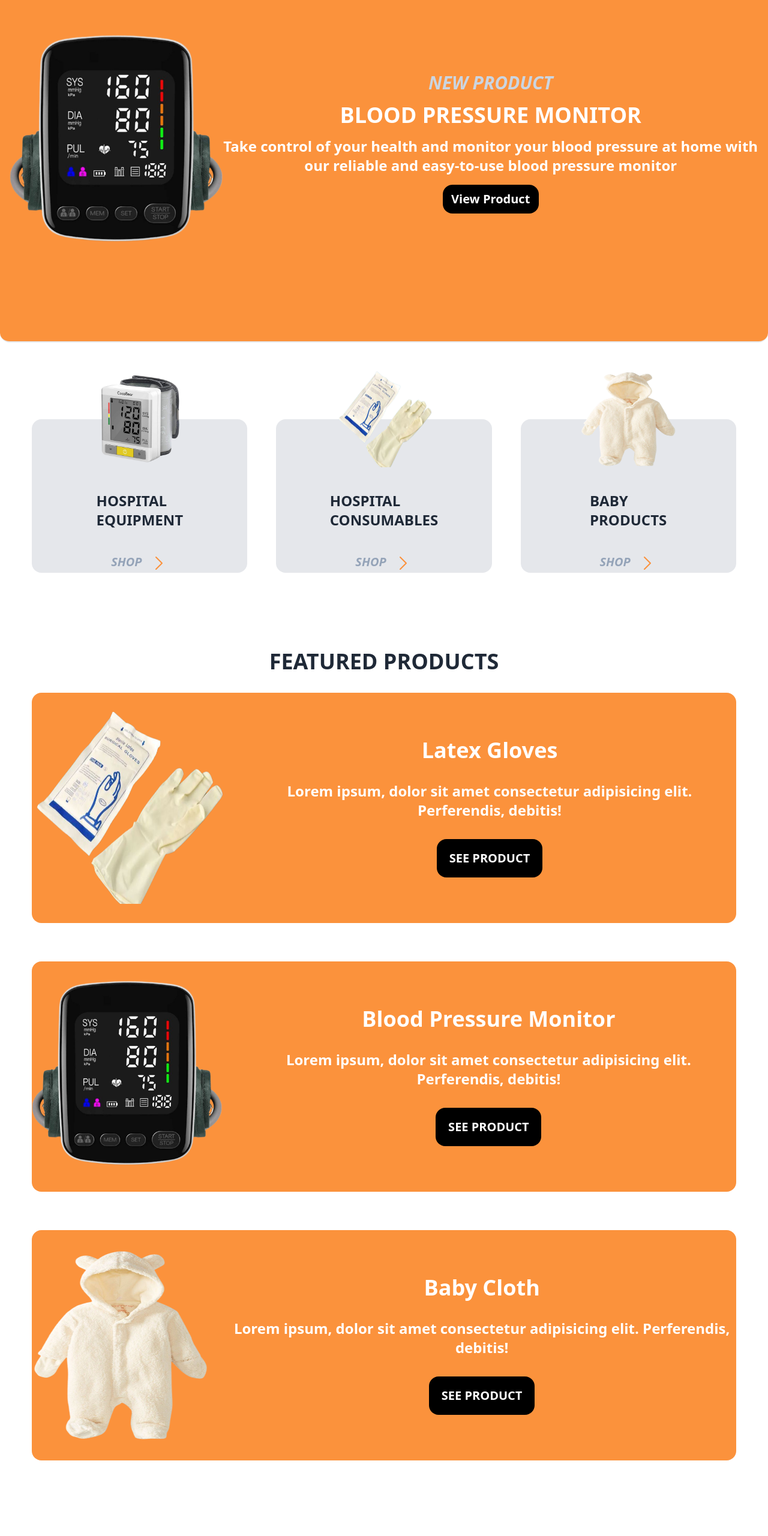
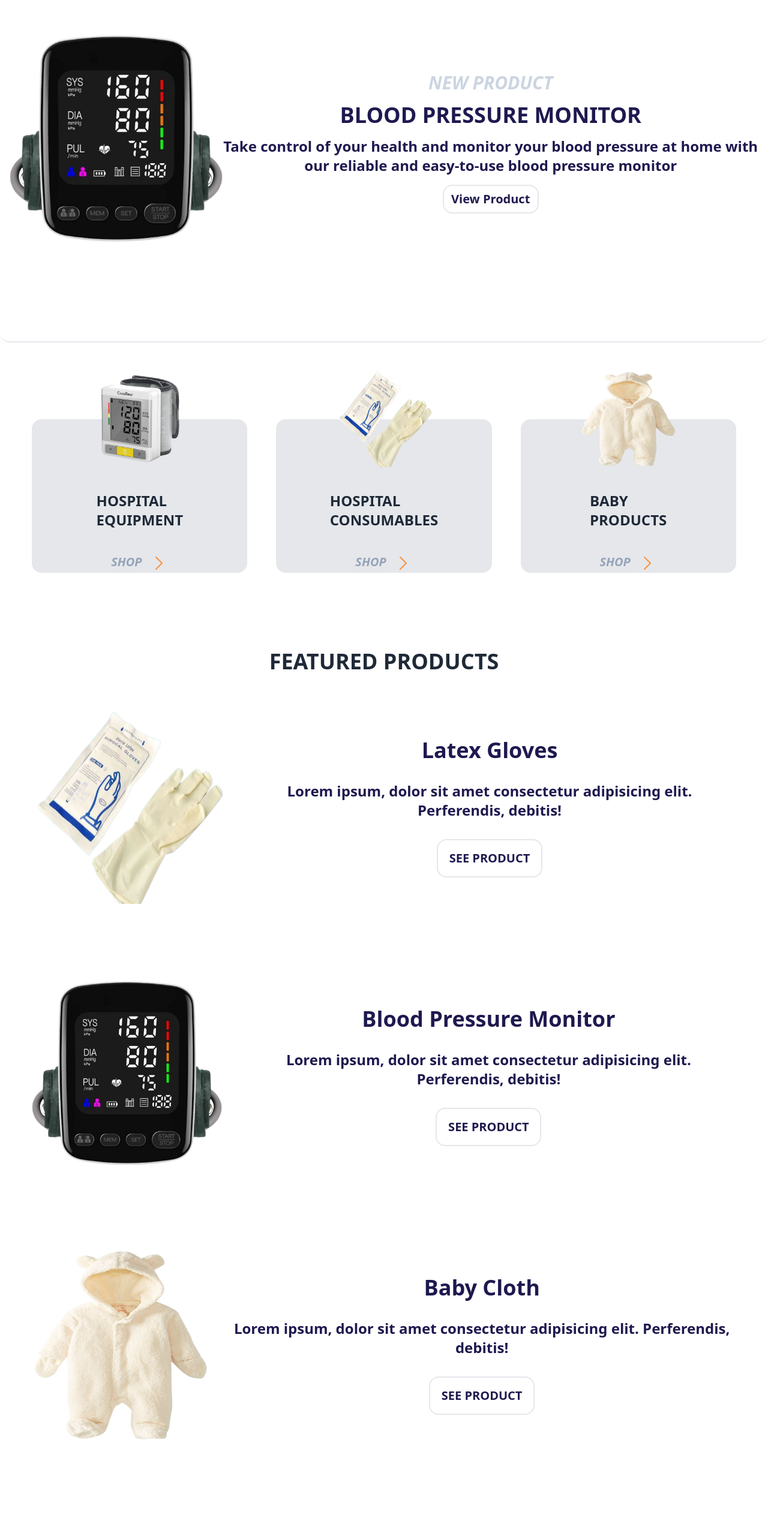
Before and after one commit to gitahievans/MedSupplyX, a React (Vite) app: page / in a window 1280 px wide. Shown: the part 200-2761 px from the top of the page at 60% size. Built offline with nearby package versions, Linux system fonts and the light colour scheme; grey boxes are pictures that could not be loaded.

Commit message:
Animate buttons in home page

```diff
--- a/src/components/Homepage.jsx
+++ b/src/components/Homepage.jsx
@@ -13,103 +13,198 @@ const Homepage = () => {
       }, []);
 
     return (
-        <main className="flex flex-col place-items-center"> {/* Entire homepage content */}
-            <section className=" bg-orange-400 flex flex-col place-items-center border-b-2 py-4 px-4 rounded-b-2xl lg:flex-row lg:py-36">
+      <main className="flex flex-col place-items-center">
+        {" "}
+        {/* Entire homepage content */}
+        <section className="  flex flex-col place-items-center border-b-2 py-4 px-4 rounded-b-2xl lg:flex-row lg:py-36">
           {/* New product */}
-                <div className=' pb-2 pt-2 flex justify-center'>
-                    <img src={bpbg} alt="bp monitor" className='h-1/2 w-1/2 lg:w-full lg:h-full' />
+          <div className=" pb-2 pt-2 flex justify-center">
+            <img
+              src={bpbg}
+              alt="bp monitor"
+              className="h-1/2 w-1/2 lg:w-full lg:h-full"
+            />
           </div>
-                <div className='w-full text-white flex flex-col place-items-center text-center gap-4'>
-                    <span className='text-slate-300 font-extrabold text-3xl italic'>NEW PRODUCT</span>
-                    <h1 className=' font-extrabold text-4xl'>BLOOD PRESSURE MONITOR</h1>
-                    <p className=' font-bold text-2xl'>Take control of your health and monitor your blood pressure at home with our reliable and easy-to-use blood pressure monitor</p>
-                    <Link to='/equipment#bp'>
-                        <button className='h-12 w-40 bg-black rounded-2xl text-xl font-extrabold'>
+          <div className="w-full text-[#1E194F] flex flex-col place-items-center text-center gap-4">
+            <span className="text-slate-300 font-extrabold text-3xl italic">
+              NEW PRODUCT
+            </span>
+            <h1 className=" font-extrabold text-4xl">BLOOD PRESSURE MONITOR</h1>
+            <p className=" font-bold text-2xl">
+              Take control of your health and monitor your blood pressure at
+              home with our reliable and easy-to-use blood pressure monitor
+            </p>
+            <Link to="/equipment#bp">
+              <button className="h-12 w-40 bg-white border-2 hover:text-white hover:bg-[#1E194F] transition ease-in-out duration-500  rounded-2xl text-xl font-extrabold">
                 View Product
               </button>
             </Link>
           </div>
         </section>
-            <section className='flex flex-col gap-12 place-items-center my-24 w-10/12 lg:grid lg:grid-cols-3 lg:w-11/12'>
+        <section className="flex flex-col gap-12 place-items-center my-24 w-10/12 lg:grid lg:grid-cols-3 lg:w-11/12">
           {/* Different sections */}
-                <div className=' bg-gray-200 rounded-2xl w-full flex flex-col place-items-center my-8 relative lg:col-span-1 lg:w-full'>
+          <div className=" bg-gray-200 rounded-2xl w-full flex flex-col place-items-center my-8 relative lg:col-span-1 lg:w-full">
             {/* Hospital equipment section */}
-                    <img src={bptwobg} alt="bp monitor" className=' w-40 h-40 relative bottom-20'/>
-                    <h1 className=' text-2xl font-black relative bottom-10'>HOSPITAL <br /> EQUIPMENT</h1>
-                    <Link to='/equipment' className='flex gap-3'>
-                        <h2 className=' text-xl text-slate-400 italic font-bold'>SHOP</h2>
-                        <svg className='w-8 h-8 text-orange-400' xmlns="http://www.w3.org/2000/svg" fill="none" viewBox="0 0 24 24" strokeWidth="1.5" stroke="currentColor">
-                            <path strokeLinecap="round" strokeLinejoin="round" d="M8.25 4.5l7.5 7.5-7.5 7.5" />
+            <img
+              src={bptwobg}
+              alt="bp monitor"
+              className=" w-40 h-40 relative bottom-20"
+            />
+            <h1 className=" text-2xl font-black relative bottom-10">
+              HOSPITAL <br /> EQUIPMENT
+            </h1>
+            <Link to="/equipment" className="flex gap-3">
+              <h2 className=" text-xl text-slate-400 italic font-bold">SHOP</h2>
+              <svg
+                className="w-8 h-8 text-orange-400"
+                xmlns="http://www.w3.org/2000/svg"
+                fill="none"
+                viewBox="0 0 24 24"
+                strokeWidth="1.5"
+                stroke="currentColor"
+              >
+                <path
+                  strokeLinecap="round"
+                  strokeLinejoin="round"
+                  d="M8.25 4.5l7.5 7.5-7.5 7.5"
+                />
               </svg>
             </Link>
           </div>
-                <div className=' bg-gray-200 rounded-2xl w-full flex flex-col place-items-center my-8 relative lg:col-span-1 lg:w-full'>
+          <div className=" bg-gray-200 rounded-2xl w-full flex flex-col place-items-center my-8 relative lg:col-span-1 lg:w-full">
             {/* Hospital consumables section */}
-                    <img src={glovesbg} alt="gloves" className=' w-40 h-40 relative bottom-20'/>
-                    <h1 className=' text-2xl font-black relative bottom-10'>HOSPITAL <br /> CONSUMABLES</h1>
-                    <Link to='/consumables' className='flex gap-3'>
-                        <h2 className=' text-xl text-slate-400 italic font-bold'>SHOP</h2>
-                        <svg className='w-8 h-8 text-orange-400' xmlns="http://www.w3.org/2000/svg" fill="none" viewBox="0 0 24 24" strokeWidth="1.5" stroke="currentColor">
-                            <path strokeLinecap="round" strokeLinejoin="round" d="M8.25 4.5l7.5 7.5-7.5 7.5" />
+            <img
+              src={glovesbg}
+              alt="gloves"
+              className=" w-40 h-40 relative bottom-20"
+            />
+            <h1 className=" text-2xl font-black relative bottom-10">
+              HOSPITAL <br /> CONSUMABLES
+            </h1>
+            <Link to="/consumables" className="flex gap-3">
+              <h2 className=" text-xl text-slate-400 italic font-bold">SHOP</h2>
+              <svg
+                className="w-8 h-8 text-orange-400"
+                xmlns="http://www.w3.org/2000/svg"
+                fill="none"
+                viewBox="0 0 24 24"
+                strokeWidth="1.5"
+                stroke="currentColor"
+              >
+                <path
+                  strokeLinecap="round"
+                  strokeLinejoin="round"
+                  d="M8.25 4.5l7.5 7.5-7.5 7.5"
+                />
               </svg>
             </Link>
           </div>
-                <div className=' bg-gray-200 w-full rounded-2xl flex flex-col place-items-center my-8 relative lg:col-span-1 lg:w-full'>
+          <div className=" bg-gray-200 w-full rounded-2xl flex flex-col place-items-center my-8 relative lg:col-span-1 lg:w-full">
             {/* Baby products section */}
-                    <img src={babybg} alt="baby cloth" className=' w-40 h-40 relative bottom-20'/>
-                    <h1 className=' text-2xl font-black relative bottom-10'>BABY <br /> PRODUCTS</h1>
-                    <Link to='/baby' className='flex gap-3'>
-                        <h2 className=' text-xl text-slate-400 italic font-bold'>SHOP</h2>
-                        <svg className='w-8 h-8 text-orange-400' xmlns="http://www.w3.org/2000/svg" fill="none" viewBox="0 0 24 24" strokeWidth="1.5" stroke="currentColor">
-                            <path strokeLinecap="round" strokeLinejoin="round" d="M8.25 4.5l7.5 7.5-7.5 7.5" />
+            <img
+              src={babybg}
+              alt="baby cloth"
+              className=" w-40 h-40 relative bottom-20"
+            />
+            <h1 className=" text-2xl font-black relative bottom-10">
+              BABY <br /> PRODUCTS
+            </h1>
+            <Link to="/baby" className="flex gap-3">
+              <h2 className=" text-xl text-slate-400 italic font-bold">SHOP</h2>
+              <svg
+                className="w-8 h-8 text-orange-400"
+                xmlns="http://www.w3.org/2000/svg"
+                fill="none"
+                viewBox="0 0 24 24"
+                strokeWidth="1.5"
+                stroke="currentColor"
+              >
+                <path
+                  strokeLinecap="round"
+                  strokeLinejoin="round"
+                  d="M8.25 4.5l7.5 7.5-7.5 7.5"
+                />
               </svg>
             </Link>
           </div>
         </section>
-            <section className='flex flex-col place-items-center text-center mb-24 lg:w-11/12'> {/* Featured products */}
-                <h1 className='w-10/12 text-4xl font-black'>FEATURED PRODUCTS</h1>
-                <div className=' bg-orange-400 w-10/12 rounded-2xl flex flex-col place-items-center my-8 py-8 gap-8 text-center text-white lg:flex-row lg:w-full'>
-                    <img src={glovesbg} alt="latex gloves" className=' w-48 h-48 lg:w-80 lg:h-80'/>
-                    <div className='flex flex-col gap-8 lg:flex lg:flex-col lg:gap-8'>
-                        <h1 className=' text-4xl font-black'>Latex Gloves</h1>
-                        <p className='text-2xl font-bold'>Lorem ipsum, dolor sit amet consectetur adipisicing elit. Perferendis, debitis!</p>
-                        <Link to='/consumables#gloves' className=''>
-                            <button className='h-16 w-44 bg-black rounded-2xl text-xl font-extrabold text-white'>
+        <section className="flex flex-col place-items-center text-center mb-24 lg:w-11/12">
+          {" "}
+          {/* Featured products */}
+          <h1 className="w-10/12 text-4xl font-black">FEATURED PRODUCTS</h1>
+          <div className="  w-10/12 rounded-2xl flex flex-col place-items-center my-8 py-8 gap-8 text-center text-[#1E194F] lg:flex-row lg:w-full">
+            <img
+              src={glovesbg}
+              alt="latex gloves"
+              className=" w-48 h-48 lg:w-80 lg:h-80"
+            />
+            <div className="flex flex-col gap-8 lg:flex lg:flex-col lg:gap-8">
+              <h1 className=" text-4xl font-black">Latex Gloves</h1>
+              <p className="text-2xl font-bold">
+                Lorem ipsum, dolor sit amet consectetur adipisicing elit.
+                Perferendis, debitis!
+              </p>
+              <Link to="/consumables#gloves" className="">
+                <button className="h-16 w-44 bg-white border-2 hover:text-white hover:bg-[#1E194F] transition ease-in-out duration-500 rounded-2xl text-xl font-extrabold text-[#1E194F]">
                   SEE PRODUCT
                 </button>
               </Link>
             </div>
           </div>
-                <div className=' bg-orange-400 w-10/12 rounded-2xl flex flex-col place-items-center my-8 py-8 gap-8 text-center text-white lg:flex-row lg:w-full'>
-                    <img src={bpbg} alt="bp monitor" className=' w-48 h-48 lg:w-80 lg:h-80'/>
-                    <div className='flex flex-col gap-8 lg:flex lg:flex-col lg:gap-8'>
-                        <h1 className=' text-4xl font-black'>Blood Pressure Monitor</h1>
-                        <p className='text-2xl font-bold'>Lorem ipsum, dolor sit amet consectetur adipisicing elit. Perferendis, debitis!</p>
-                        <Link to='/equipment#bp' className=''>
-                            <button className='h-16 w-44 bg-black rounded-2xl text-xl font-extrabold text-white'>
+          <div className="  w-10/12 rounded-2xl flex flex-col place-items-center my-8 py-8 gap-8 text-center text-[#1E194F] lg:flex-row lg:w-full">
+            <img
+              src={bpbg}
+              alt="bp monitor"
+              className=" w-48 h-48 lg:w-80 lg:h-80"
+            />
+            <div className="flex flex-col gap-8 lg:flex lg:flex-col lg:gap-8">
+              <h1 className=" text-4xl font-black">Blood Pressure Monitor</h1>
+              <p className="text-2xl font-bold">
+                Lorem ipsum, dolor sit amet consectetur adipisicing elit.
+                Perferendis, debitis!
+              </p>
+              <Link to="/equipment#bp" className="">
+                <button className="h-16 w-44 bg-white border-2 hover:text-white hover:bg-[#1E194F] transition ease-in-out duration-500 rounded-2xl text-xl font-extrabold text-[#1E194F]">
                   SEE PRODUCT
                 </button>
               </Link>
             </div>
           </div>
-                <div className=' bg-orange-400 w-10/12 rounded-2xl flex flex-col place-items-center my-8 py-8 gap-8 text-center text-white lg:flex-row lg:w-full'>
-                    <img src={babybg} alt="baby cloth" className=' w-48 h-48 lg:w-80 lg:h-80'/>
-                    <div className='flex flex-col gap-8 lg:flex lg:flex-col lg:gap-8'>
-                        <h1 className=' text-4xl font-black'>Baby Cloth</h1>
-                        <p className='text-2xl font-bold'>Lorem ipsum, dolor sit amet consectetur adipisicing elit. Perferendis, debitis!</p>
-                        <Link to='/baby#cloth' className=''>
-                            <button className='h-16 w-44 bg-black rounded-2xl text-xl font-extrabold text-white'>
+          <div className="  w-10/12 rounded-2xl flex flex-col place-items-center my-8 py-8 gap-8 text-center text-[#1E194F] lg:flex-row lg:w-full">
+            <img
+              src={babybg}
+              alt="baby cloth"
+              className=" w-48 h-48 lg:w-80 lg:h-80"
+            />
+            <div className="flex flex-col gap-8 lg:flex lg:flex-col lg:gap-8">
+              <h1 className=" text-4xl font-black">Baby Cloth</h1>
+              <p className="text-2xl font-bold">
+                Lorem ipsum, dolor sit amet consectetur adipisicing elit.
+                Perferendis, debitis!
+              </p>
+              <Link to="/baby#cloth" className="">
+                <button className="h-16 w-44 bg-white border-2 hover:text-white hover:bg-[#1E194F] transition ease-in-out duration-500 rounded-2xl text-xl font-extrabold text-[#1E194F]">
                   SEE PRODUCT
                 </button>
               </Link>
             </div>
           </div>
         </section>
-            <section className='w-10/12 flex flex-col gap-12 place-items-center mx-4 mb-36 lg:flex-row lg:w-11/12'>
-                <img src={equipment} alt="Equipment" className='w-full rounded-2xl' />
+        <section className="w-10/12 flex flex-col gap-12 place-items-center mx-4 mb-36 lg:flex-row lg:w-11/12">
+          <img src={equipment} alt="Equipment" className="w-full rounded-2xl" />
           <div>
-                    <h1 className='text-3xl font-black text-center'>Bringing you <span className='text-orange-400 font-bold'>quality</span> and <span className='text-orange-400 font-bold'>affordable</span> hospital equipment, consumables, and baby products</h1>
-                    <p className='text-xl text-gray-700 text-justify'>Lorem ipsum, dolor sit amet consectetur adipisicing elit. Ducimus expedita maxime ea repudiandae atque id voluptas? Repudiandae nostrum unde ad perspiciatis omnis optio, non itaque obcaecati reiciendis magni, quisquam vero!</p>
+            <h1 className="text-3xl font-black text-center">
+              Bringing you{" "}
+              <span className="text-orange-400 font-bold">quality</span> and{" "}
+              <span className="text-orange-400 font-bold">affordable</span>{" "}
+              hospital equipment, consumables, and baby products
+            </h1>
+            <p className="text-xl text-gray-700 text-justify">
+              Lorem ipsum, dolor sit amet consectetur adipisicing elit. Ducimus
+              expedita maxime ea repudiandae atque id voluptas? Repudiandae
+              nostrum unde ad perspiciatis omnis optio, non itaque obcaecati
+              reiciendis magni, quisquam vero!
+            </p>
           </div>
         </section>
       </main>
```
Lines whose indentation alone changed are shown as unchanged.
